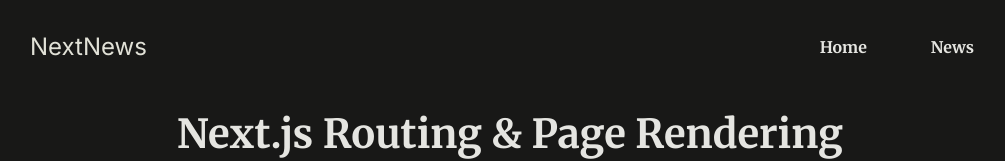
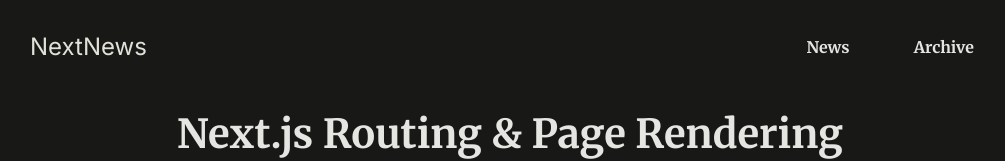
Before and after one commit to ttuannguyen/news, a Next.js app: page / in a window 1280 px wide. Shown: the top 161 px of the page, without its empty margins (130-1135 px from the left). Built offline with nearby package versions, Linux system fonts and the light colour scheme.

Commit message:
add archive link and render it as highlighted when the user is on the path

```diff
--- a/app/archive/@archive/[[...filter]]/error.js
+++ b/app/archive/@archive/[[...filter]]/error.js
@@ -1,6 +1,6 @@
 "use client";
 
-export default function FilterError() {
+export default function FilterError({ error }) {
   return (
     <div id="error">
       <h2>An error occurred!</h2>
--- a/components/main-header.js
+++ b/components/main-header.js
@@ -1,13 +1,18 @@
+"use client";
+
 import Link from "next/link";
+import { usePathname } from "next/navigation";
 
 export default function MainHeader() {
+    const path = usePathname();
+
     return (<header id="main-header">
         <div id="logo">
             <Link href="/">NextNews</Link>
         </div>
         <ul>
-            <li><Link href="/">Home</Link></li>
-            <li><Link href="/news">News</Link></li>
+            <li><Link href="/news" className={path.startsWith('/news') ? 'active' : undefined}>News</Link></li>
+            <li><Link href="/archive" className={path.startsWith('/archive') ? 'active' : undefined}>Archive</Link></li>
         </ul>
     </header>);
 }
```
Also changed, not shown: components/news-item.js (deleted, +0 -7 lines).
